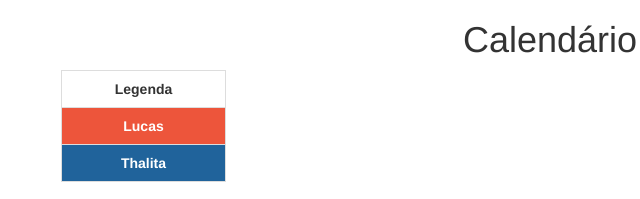
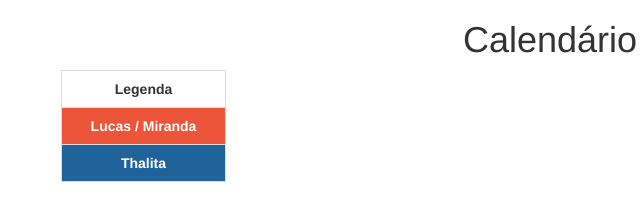
Before and after one commit to figueiredo-lucas/calendario-das-crias, a plain HTML site: page index.html in a window 1280 px wide. Shown: the top 199 px of the page, 9-649 px from the left. Drawn offline with nearby package versions, Linux system fonts and the light colour scheme.

Commit message:
adicionado nome

```diff
--- a/index.html
+++ b/index.html
@@ -47,7 +47,7 @@
                     </tr>
                     <tr>
                         <td class="dia-lucas">
-                            Lucas
+                            Lucas / Miranda
                         </td>
                     </tr>
                     <tr>
```
